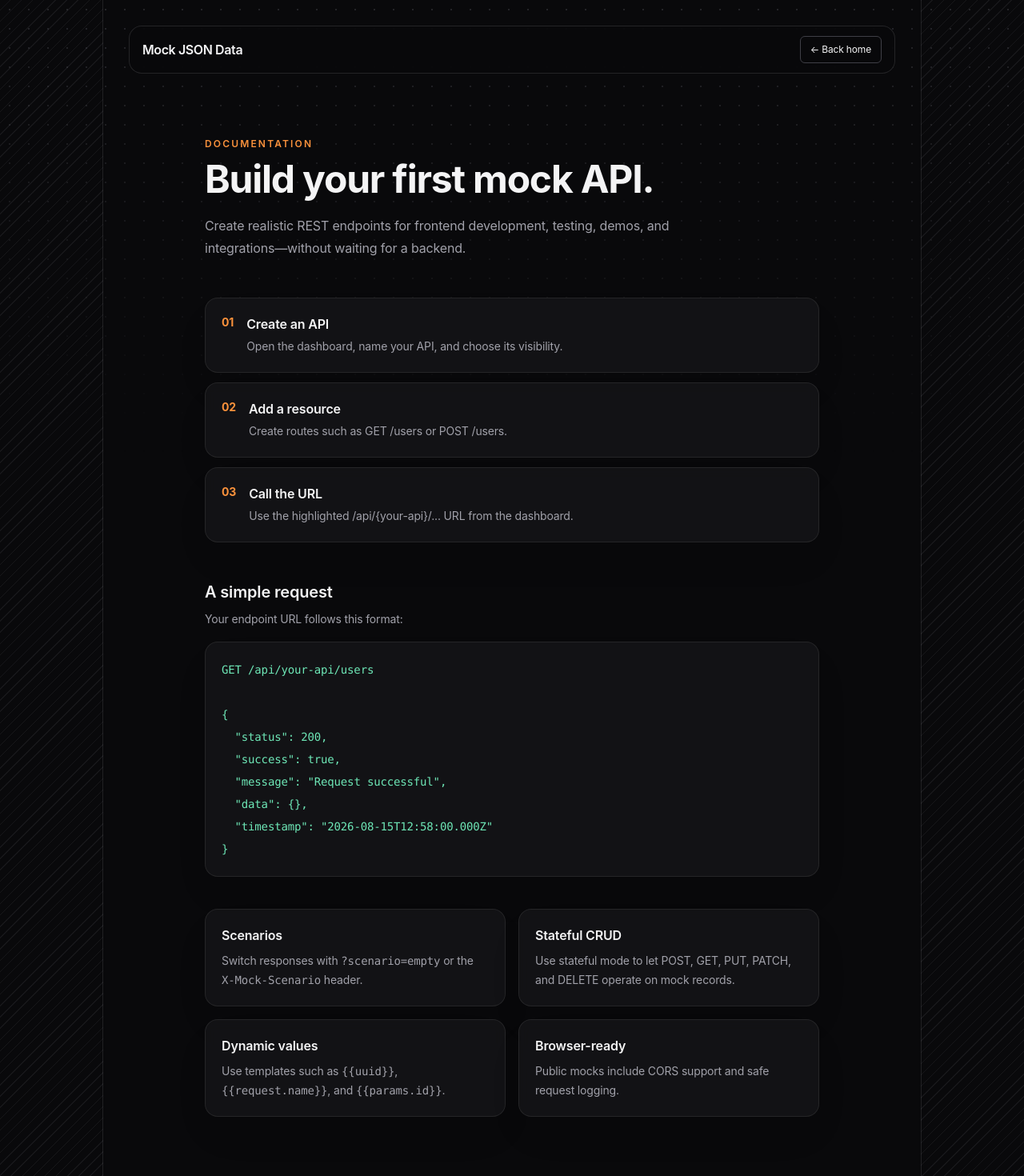
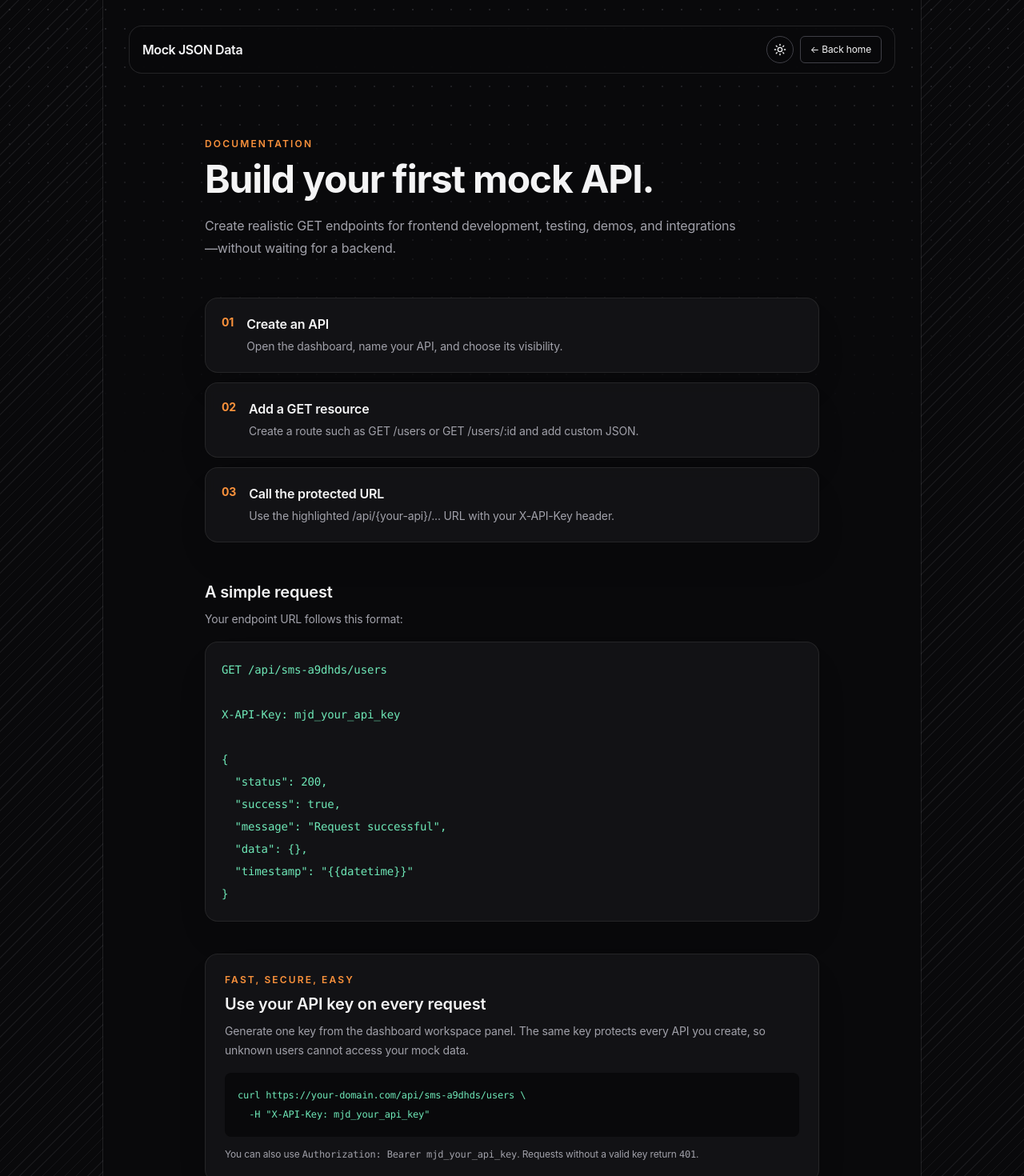
Before and after one commit to chochkimhour/mock-json-data, a Next.js app: page /docs in a window 1280 px wide. Shown: the top 1470 px of the page at 80% size. Built offline with nearby package versions, Linux system fonts and the light colour scheme.

Commit message:
Fixed bugs and improve features

```diff
--- a/src/app/api/[slug]/[...path]/route.ts
+++ b/src/app/api/[slug]/[...path]/route.ts
@@ -37,9 +37,15 @@ async function handle(
     body,
     redirect: "manual",
   });
+  const headers = new Headers(response.headers);
+  // The platform may compress the response again. Do not forward the
+  // upstream compression metadata or clients can try to decompress twice.
+  headers.delete("content-encoding");
+  headers.delete("content-length");
+  headers.delete("transfer-encoding");
   return new NextResponse(response.body, {
     status: response.status,
-    headers: response.headers,
+    headers,
   });
 }
 
--- a/src/app/dashboard/ui.tsx
+++ b/src/app/dashboard/ui.tsx
@@ -1,6 +1,6 @@
 "use client";
 import { useEffect, useRef, useState } from "react";
-import { Copy, Eye, EyeOff, KeyRound, Moon, Sun, Trash2 } from "lucide-react";
+import { Copy, Eye, EyeOff, Info, KeyRound, Moon, Plus, Sun, Trash2 } from "lucide-react";
 type Project = {
   id: string;
   publicId: string;
@@ -123,7 +123,7 @@ export default function Dashboard({ username }: { username: string }) {
         name: f.get("endpointName"),
         method: f.get("method"),
         path: f.get("path"),
-        statusCode: Number(f.get("statusCode")),
+        statusCode: 200,
         responseBody,
         responseHeaders: {},
         delayMs: 0,
@@ -198,7 +198,7 @@ export default function Dashboard({ username }: { username: string }) {
           <span className="grid size-8 place-items-center overflow-hidden rounded-lg bg-white">
             <img src="/mock-json-logo.svg" alt="Mock JSON Data" className="size-8 object-contain" />
           </span>
-          <span className="muted max-w-[5rem] truncate text-xs sm:max-w-none sm:text-sm">{username}</span>
+          <span title={username} className="max-w-[7rem] truncate text-sm font-semibold text-zinc-200 sm:max-w-[14rem]">{username}</span>
         </div>
         <span title="Mock JSON Data" className="group absolute left-1/2 hidden -translate-x-1/2 cursor-pointer text-sm tracking-tight transition-colors hover:text-indigo-300 sm:block sm:text-xl">
           <span><b>Mock JSON Data</b></span>
@@ -231,7 +231,7 @@ export default function Dashboard({ username }: { username: string }) {
           <div className="border-b-2 border-zinc-700 pb-4">
             <h1 className="mt-1 text-2xl font-bold tracking-tight">Your APIs</h1>
             <p className="muted mt-2 text-xs">Collections, resources, and routes</p>
-            <p className="mt-2 text-[11px] text-amber-300">APIs are automatically deleted after 30 days.</p>
+            <div className="mt-3 flex items-start gap-2 rounded-lg border border-amber-400/20 bg-amber-400/5 p-2.5 text-xs leading-5 text-amber-200"><span className="mt-0.5 grid size-5 shrink-0 place-items-center rounded-full bg-amber-400/15 text-amber-300"><Info size={12} aria-hidden="true" /></span><p><span className="font-semibold text-amber-300">Note</span><span className="mx-1 text-amber-500/60">·</span>APIs are automatically deleted 30 days after creation.</p></div>
           </div>
           <div className="mt-4 rounded-lg border border-amber-500/30 bg-amber-500/10 p-3">
             <p className="text-xs font-semibold uppercase tracking-wider text-amber-300">Your API key</p>
@@ -253,7 +253,8 @@ export default function Dashboard({ username }: { username: string }) {
               onChange={(e) => setName(e.target.value)}
               placeholder="API name"
             />
-            <button className="btn shrink-0 whitespace-nowrap" onClick={create}>
+            <button className="btn inline-flex shrink-0 items-center gap-1.5 whitespace-nowrap" onClick={create}>
+              <Plus size={15} aria-hidden="true" />
               Create API
             </button>
           </div>
@@ -412,13 +413,6 @@ export default function Dashboard({ username }: { username: string }) {
                   <span className="inline-flex w-full items-center justify-center rounded-md border border-emerald-500/40 bg-emerald-500/15 px-3 py-2 text-xs font-bold text-emerald-300 sm:w-auto">GET</span>
                   <input className="min-w-0 flex-1" name="path" defaultValue={selectedEndpoint?.path ?? ""} placeholder="/users" required />
                 </div>
-                <input
-                  name="statusCode"
-                  type="number"
-                  defaultValue="200"
-                  min="100"
-                  max="599"
-                />
                 <textarea
                   ref={responseRef}
                   name="responseBody"
--- a/src/app/docs/page.tsx
+++ b/src/app/docs/page.tsx
@@ -1,9 +1,10 @@
 import Link from "next/link";
+import ThemeToggle from "../theme-toggle";
 
 const steps = [
   ["01", "Create an API", "Open the dashboard, name your API, and choose its visibility."],
-  ["02", "Add a resource", "Create routes such as GET /users or POST /users."],
-  ["03", "Call the URL", "Use the highlighted /api/{your-api}/... URL from the dashboard."],
+  ["02", "Add a GET resource", "Create a route such as GET /users or GET /users/:id and add custom JSON."],
+  ["03", "Call the protected URL", "Use the highlighted /api/{your-api}/... URL with your X-API-Key header."],
 ];
 
 export default function Docs() {
@@ -11,12 +12,15 @@ export default function Docs() {
     <main className="dashboard-frame relative mx-auto flex min-h-screen w-full max-w-5xl flex-col border-x border-zinc-800/80 px-5 pb-2 pt-6 sm:px-8 sm:pb-3 sm:pt-8">
       <header className="flex items-center justify-between rounded-2xl border border-zinc-800/90 bg-zinc-950/75 px-4 py-3 backdrop-blur">
         <Link href="/" className="font-semibold tracking-tight">Mock JSON Data</Link>
-        <Link href="/" className="back-home rounded-md border border-zinc-700 px-3 py-2 text-xs transition">← Back home</Link>
+        <div className="flex items-center gap-2">
+          <ThemeToggle />
+          <Link href="/" className="back-home rounded-md border border-zinc-700 px-3 py-2 text-xs transition">← Back home</Link>
+        </div>
       </header>
       <div className="mx-auto w-full max-w-3xl flex-1 py-14 sm:py-20">
         <p className="text-xs font-semibold uppercase tracking-[0.18em] text-indigo-400">Documentation</p>
         <h1 className="mt-3 text-4xl font-bold tracking-tight sm:text-5xl">Build your first mock API.</h1>
-        <p className="muted mt-5 max-w-2xl leading-7">Create realistic REST endpoints for frontend development, testing, demos, and integrations—without waiting for a backend.</p>
+        <p className="muted mt-5 max-w-2xl leading-7">Create realistic GET endpoints for frontend development, testing, demos, and integrations—without waiting for a backend.</p>
 
         <div className="mt-12 grid gap-3">
           {steps.map(([number, title, text]) => (
@@ -30,14 +34,26 @@ export default function Docs() {
         <section className="mt-12">
           <h2 className="text-xl font-semibold">A simple request</h2>
           <p className="muted mt-2 text-sm leading-6">Your endpoint URL follows this format:</p>
-          <pre className="panel mt-4 overflow-hidden whitespace-pre-wrap break-words p-5 text-sm leading-7 text-emerald-300">GET /api/your-api/users{"\n"}{"\n"}{"{"}{"\n"}  "status": 200,{"\n"}  "success": true,{"\n"}  "message": "Request successful",{"\n"}  "data": {"{"}{"}"},{"\n"}  "timestamp": "2026-08-15T12:58:00.000Z"{"\n"}{"}"}</pre>
+          <pre className="panel mt-4 overflow-hidden whitespace-pre-wrap break-words p-5 text-sm leading-7 text-emerald-300">{`GET /api/sms-a9dhds/users
+
+X-API-Key: mjd_your_api_key
+
+{
+  "status": 200,
+  "success": true,
+  "message": "Request successful",
+  "data": {},
+  "timestamp": "{{datetime}}"
+}`}</pre>
         </section>
 
+        <section className="panel mt-10 p-5 sm:p-6"><p className="text-xs font-semibold uppercase tracking-[0.18em] text-indigo-400">Fast, secure, easy</p><h2 className="mt-2 text-xl font-semibold">Use your API key on every request</h2><p className="muted mt-2 text-sm leading-6">Generate one key from the dashboard workspace panel. The same key protects every API you create, so unknown users cannot access your mock data.</p><pre className="mt-4 overflow-x-auto rounded-lg bg-zinc-950 p-4 text-xs leading-6 text-emerald-300">{`curl https://your-domain.com/api/sms-a9dhds/users \\\n  -H "X-API-Key: mjd_your_api_key"`}</pre><p className="muted mt-3 text-xs leading-5">You can also use <code>Authorization: Bearer mjd_your_api_key</code>. Requests without a valid key return <code>401</code>.</p></section>
         <div className="mt-10 grid gap-4 sm:grid-cols-2">
           <section className="panel p-5"><h2 className="font-semibold">Scenarios</h2><p className="muted mt-2 text-sm leading-6">Switch responses with <code>?scenario=empty</code> or the <code>X-Mock-Scenario</code> header.</p></section>
-          <section className="panel p-5"><h2 className="font-semibold">Stateful CRUD</h2><p className="muted mt-2 text-sm leading-6">Use stateful mode to let POST, GET, PUT, PATCH, and DELETE operate on mock records.</p></section>
+          <section className="panel p-5"><h2 className="font-semibold">API key security</h2><p className="muted mt-2 text-sm leading-6">Generate one key per user and send it with every request using X-API-Key or Bearer authentication.</p></section>
           <section className="panel p-5"><h2 className="font-semibold">Dynamic values</h2><p className="muted mt-2 text-sm leading-6">Use templates such as <code>{"{{uuid}}"}</code>, <code>{"{{request.name}}"}</code>, and <code>{"{{params.id}}"}</code>.</p></section>
           <section className="panel p-5"><h2 className="font-semibold">Browser-ready</h2><p className="muted mt-2 text-sm leading-6">Public mocks include CORS support and safe request logging.</p></section>
+          <section className="panel p-5"><h2 className="font-semibold">30-day retention</h2><p className="muted mt-2 text-sm leading-6">Mock APIs are automatically deleted 30 days after creation.</p></section>
         </div>
       </div>
       <footer className="mt-auto flex items-center justify-center border-t border-zinc-800 pb-2 pt-3 text-center text-xs text-zinc-500">Copyright © 2026&nbsp;&nbsp;·&nbsp;&nbsp;All rights reserved&nbsp;&nbsp;·&nbsp;&nbsp;V1.0.0</footer>
--- a/src/app/globals.css
+++ b/src/app/globals.css
@@ -1,17 +1,34 @@
 @tailwind base;@tailwind components;@tailwind utilities;
 @layer base{*{box-sizing:border-box}html{font-family:Inter,ui-sans-serif,system-ui,-apple-system,BlinkMacSystemFont,"Segoe UI",sans-serif;overflow-x:hidden;overflow-y:auto}body{@apply bg-zinc-950 text-zinc-100 antialiased transition-colors;overflow-x:hidden;overflow-y:auto;letter-spacing:-.01em}body:before{content:"";position:fixed;inset:0;pointer-events:none;opacity:.28;background-image:radial-gradient(#71717a 1px,transparent 1px);background-size:24px 24px;mask-image:linear-gradient(to bottom,black,transparent 72%)}input,textarea,select{@apply rounded-md border border-zinc-700 bg-zinc-900 px-3 py-2 text-sm outline-none focus:border-indigo-400}button{@apply rounded-md font-medium transition focus:outline-none focus:ring-2 focus:ring-indigo-400 disabled:opacity-50}button:hover:not(:disabled){transform:translateY(-1px)}.btn{@apply bg-indigo-500 px-4 py-2 text-sm text-white shadow-lg shadow-indigo-500/10 hover:bg-indigo-400}.panel{@apply rounded-2xl border border-zinc-800/90 bg-zinc-900/70 shadow-2xl shadow-black/10 backdrop-blur;transition:transform 220ms ease,box-shadow 220ms ease,border-color 220ms ease}.panel:hover{transform:translateY(-2px);border-color:rgba(129,140,248,.55);box-shadow:0 18px 40px rgba(0,0,0,.18)}.muted{@apply text-zinc-400}}
 code,pre,textarea{font-family:"JetBrains Mono",ui-monospace,SFMono-Regular,Menlo,monospace}h1,h2,h3,p{overflow-wrap:anywhere}pre{max-width:100%;white-space:pre-wrap;word-break:break-word}
+footer,footer.text-zinc-500{color:#fff!important}
 body.light{@apply bg-stone-50 text-zinc-900}
 body.light:before{opacity:.18;background-image:radial-gradient(#a1a1aa 1px,transparent 1px)}
 body.light input,body.light textarea,body.light select{@apply border-zinc-300 bg-white}
 body.light .panel{@apply border-zinc-200 bg-white/80}
 body.light .muted{@apply text-zinc-500}
+body.light .retention-label{color:#3f3f46}
+body.light .home-security-card{border-color:#e4e4e7;background:rgba(255,255,255,.78)}
+.home-security-card{transition:transform 220ms ease,box-shadow 220ms ease,border-color 220ms ease}.home-security-card:hover{transform:translateY(-2px);border-color:#f97316;box-shadow:0 18px 40px rgba(234,88,12,.14)}
+body.light .home-security-code{background:#27272a;color:#bbf7d0}
+body.light .dashboard-frame .bg-zinc-950\/40{background-color:rgba(244,244,245,.72)}
+body.light .dashboard-frame .bg-zinc-950{background-color:#f4f4f5}
+body.light .dashboard-frame .text-zinc-300{color:#3f3f46}
+body.light .dashboard-frame .text-zinc-100{color:#18181b}
+body.light .dashboard-frame .border-zinc-800{border-color:#e4e4e7}
+body.light .dashboard-frame .text-amber-200,body.light .dashboard-frame .text-amber-300{color:#92400e}
+body.light .dashboard-frame .text-emerald-300{color:#166534}
+body.light .dashboard-frame .text-sky-300{color:#075985}
+body.light .dashboard-frame .text-violet-300{color:#6b21a8}
+body.light .dashboard-frame .text-red-300{color:#b91c1c}
+body.light .dashboard-frame .bg-amber-500\/10{background-color:rgba(245,158,11,.12)}
+body.light .dashboard-frame .bg-emerald-500\/15{background-color:rgba(16,185,129,.14)}
 body.light header{border-color:#e4e4e7;background-color:rgba(255,255,255,.78)}
-body.light footer{border-color:#e4e4e7}
+body.light footer{border-color:#e4e4e7;color:#52525b!important}
 body.light main{border-color:#e4e4e7}
 body.light nav{border-color:#e4e4e7;background-color:rgba(255,255,255,.82)}
 body.light .panel{background-color:rgba(255,255,255,.9);border-color:#d4d4d8;box-shadow:0 12px 30px rgba(24,24,27,.06)}
-body.light code,body.light pre{color:#14532d}
+body.light code,body.light pre{color:#166534}body.light pre{background-color:#f4f4f5!important}
 body.light button.border-zinc-700,body.light a.border-zinc-700{border-color:#a1a1aa;color:#27272a}
 body.light .bg-zinc-900\/60,body.light .bg-zinc-900\/75,body.light .bg-zinc-900\/90{background-color:rgba(255,255,255,.9)}
 body.light .border-zinc-800,body.light .border-zinc-800\/90{border-color:#d4d4d8}
--- a/src/app/page.tsx
+++ b/src/app/page.tsx
@@ -1,6 +1,7 @@
 import Link from "next/link";
-import { Clock3 } from "lucide-react";
+import { Clock3, Plus } from "lucide-react";
 import ThemeToggle from "./theme-toggle";
+import Typewriter from "./typewriter";
 export default function Home() {
   return (
     <main className="dashboard-frame relative mx-auto flex min-h-screen w-full max-w-5xl flex-col border-x border-zinc-800/80 px-5 pb-2 pt-6 sm:px-8 sm:pb-3 sm:pt-8">
@@ -17,7 +18,7 @@ export default function Home() {
             Developer-first mock APIs
           </p>
           <h1 className="max-w-xl text-4xl font-bold leading-[1.08] tracking-tight sm:text-5xl">
-            Mock APIs without waiting for the backend.
+            <Typewriter />
           </h1>
           <p className="muted mt-5 max-w-lg text-base leading-7 sm:text-lg">
             Design, test, and share realistic REST API mocks in seconds. Static
@@ -25,15 +26,18 @@ export default function Home() {
           </p>
           <div className="mt-5 flex max-w-lg items-start gap-2.5 border-l-2 border-orange-400/70 pl-3 text-xs leading-5 text-zinc-400">
             <Clock3 className="mt-0.5 shrink-0 text-orange-300" size={15} aria-hidden="true" />
-            <p><span className="font-semibold text-zinc-200">30-day retention.</span> Mock APIs are automatically deleted after 30 days.</p>
+            <p><span className="retention-label font-semibold text-zinc-200">30-day retention.</span> Mock APIs are automatically deleted after 30 days.</p>
           </div>
           <div className="mt-7 flex flex-wrap gap-3">
-            <Link className="btn" href="/login">
+            <Link className="btn inline-flex items-center gap-1.5" href="/login">
+              <Plus size={15} aria-hidden="true" />
               Create a Mock API
             </Link>
             <Link
               className="docs-link rounded-md border border-zinc-700 px-4 py-2 text-sm transition"
               href="/docs"
+              target="_blank"
+              rel="noopener noreferrer"
             >
               Explore documentation
             </Link>
@@ -41,8 +45,14 @@ export default function Home() {
         </div>
         <div className="panel overflow-hidden">
           <div className="border-b border-zinc-800 px-5 py-3 text-xs font-semibold uppercase tracking-wider text-indigo-300">Request → response</div>
-          <pre className="max-w-full overflow-hidden whitespace-pre-wrap break-words p-6 text-sm leading-6 text-emerald-300">{`GET /api/my-api/users\n\n200 OK\n{\n  "status": 200,\n  "success": true,\n  "message": "Request successful",\n  "data": {},\n  "timestamp": "2026-08-15T12:58:00.000Z"\n}`}</pre>
+          <pre className="max-w-full overflow-hidden whitespace-pre-wrap break-words p-6 text-sm leading-6 text-emerald-300">{`GET /api/sms-a9dhds/users\nX-API-Key: mjd_your_api_key\n\n{\n  "status": 200,\n  "success": true,\n  "message": "Request successful",\n  "data": {},\n  "timestamp": "{{datetime}}"\n}`}</pre>
         </div>
+      </section>
+      <section className="home-security-card mb-12 rounded-2xl border border-zinc-800 bg-zinc-900/50 p-5 sm:p-6">
+        <p className="text-xs font-semibold uppercase tracking-[0.18em] text-orange-300">Fast · secure · easy to use</p>
+        <h2 className="mt-2 text-xl font-bold tracking-tight">Call your mock API in seconds.</h2>
+        <p className="muted mt-2 max-w-2xl text-sm leading-6">Generate one API key in your dashboard and send it with every request. Your key protects all of your APIs and keeps unknown users from accessing your mock data.</p>
+        <code className="home-security-code mt-4 block overflow-x-auto rounded-lg bg-zinc-950 p-3 text-xs text-emerald-300">X-API-Key: mjd_your_api_key</code>
       </section>
       <section className="grid gap-4 pb-12 md:grid-cols-3">
         {[
--- a/src/app/typewriter.tsx
+++ b/src/app/typewriter.tsx
@@ -2,34 +2,19 @@
 
 import { useEffect, useState } from "react";
 
-const phrases = [
-  "Mock APIs without waiting for the backend.",
-  "Build realistic APIs before the backend is ready.",
-  "Ship frontend features with confidence.",
-];
+const phrase = "Mock APIs without waiting for the backend.";
 
 export default function Typewriter() {
-  const [phraseIndex, setPhraseIndex] = useState(0);
   const [text, setText] = useState("");
-  const [deleting, setDeleting] = useState(false);
 
   useEffect(() => {
-    const phrase = phrases[phraseIndex];
     const finished = text === phrase;
-    const empty = text.length === 0;
-    const delay = finished ? 2200 : deleting && empty ? 500 : deleting ? 32 : 58;
+    const delay = finished ? 5000 : 58;
     const timer = window.setTimeout(() => {
-      if (finished) {
-        setDeleting(true);
-      } else if (deleting && empty) {
-        setDeleting(false);
-        setPhraseIndex((current) => (current + 1) % phrases.length);
-      } else {
-        setText(deleting ? phrase.slice(0, text.length - 1) : phrase.slice(0, text.length + 1));
-      }
+      setText(finished ? "" : phrase.slice(0, text.length + 1));
     }, delay);
     return () => window.clearTimeout(timer);
-  }, [deleting, phraseIndex, text]);
+  }, [text]);
 
-  return <>{text}<span className="ml-1 inline-block animate-pulse text-indigo-400">|</span></>;
+  return <>{text}</>;
 }
```
Also changed, not shown: 1 other file (tests, documents, lock files or other folders).
